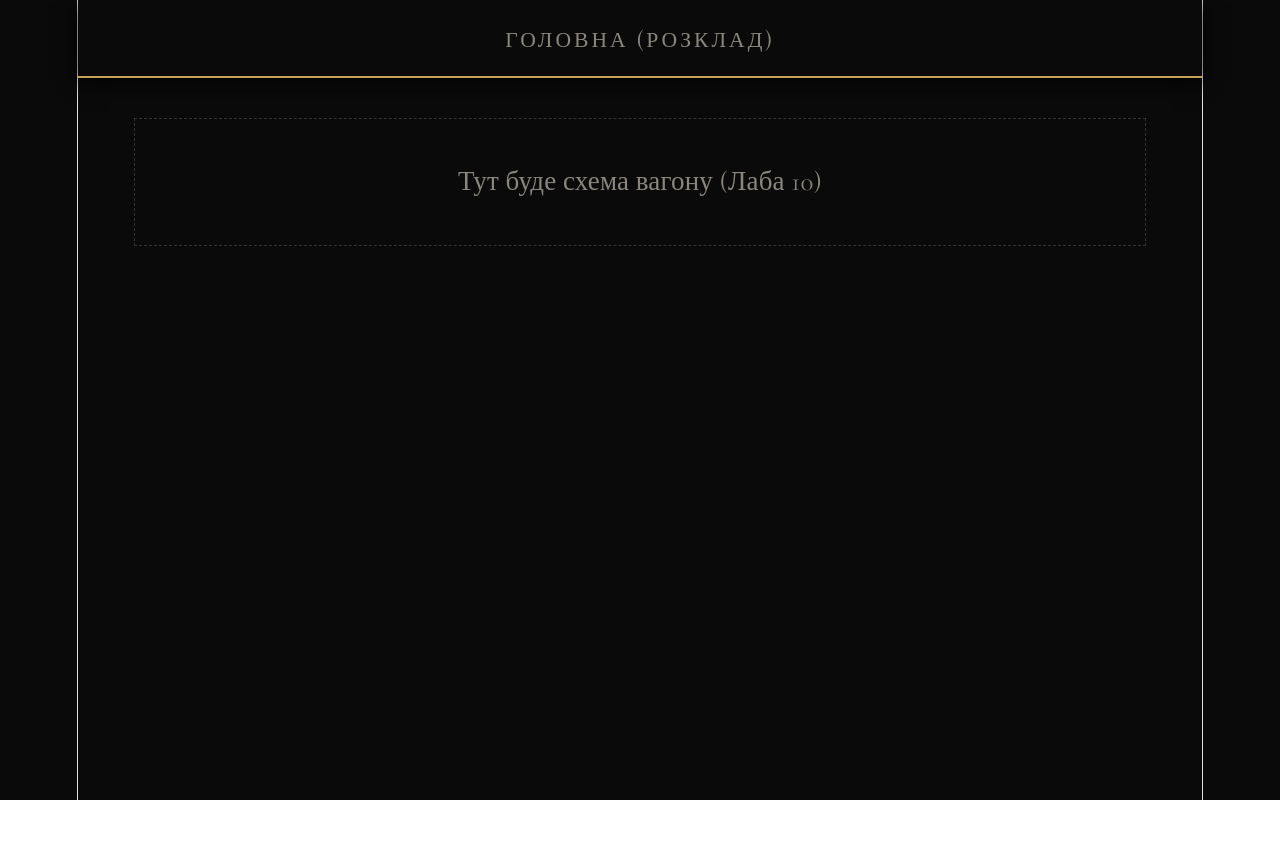
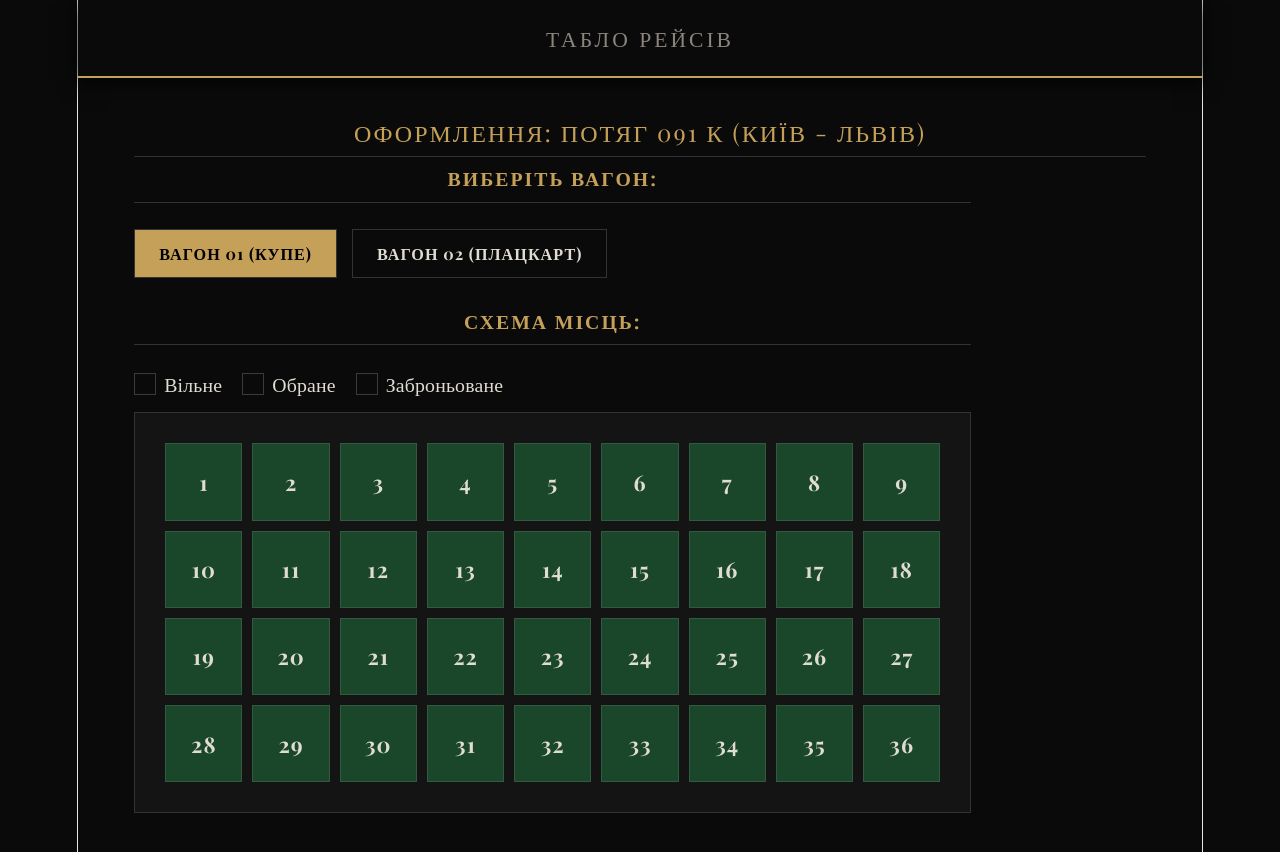
Before and after one commit to drack3232/WEB_RailwayStation-project, a React (Vite) app in the folder railway-app/: page /booking/101 in a window 1280 px wide. Before the commit the page ends 800 px from the top, so only its background shows below. Built offline with nearby package versions, Linux system fonts and the light colour scheme; a web font is replaced by a local one.

Commit message:
Lab-10:  was create BookingForm, SeatMap, WagonSelector and another file for Lab.

```diff
--- a/railway-app/src/App.jsx
+++ b/railway-app/src/App.jsx
@@ -1,18 +1,18 @@
-import { BrowserRouter as Router, Routes, Route } from 'react-router-dom';
+import { BrowserRouter as Router, Routes, Route, Link } from 'react-router-dom';
 import Home from './pages/Home';
+import Booking from './pages/Booking';
 import './App.css';
-const BookingPlaceholder = () => <div className="state-message">Тут буде схема вагону (Лаба 10)</div>;
 
 function App() {
     return (
         <Router>
-            <div className="top-nav">
-                <a href="/">Головна (Розклад)</a>
-            </div>
+            <nav className="top-nav">
+                <Link to="/">Табло рейсів</Link>
+            </nav>
             <div className="app-layout">
                 <Routes>
                     <Route path="/" element={<Home />} />
-                    <Route path="/booking/:trainId" element={<BookingPlaceholder />} />
+                    <Route path="/booking/:trainId" element={<Booking />} />
                 </Routes>
             </div>
         </Router>
--- /dev/null
+++ b/railway-app/src/components/BookingForm.jsx
@@ -0,0 +1,34 @@
+const BookingForm = ({ onSubmit, selectedSeatsCount }) => {
+    if (selectedSeatsCount === 0) return null;
+
+    const handleSubmit = (e) => {
+        e.preventDefault();
+        const formData = new FormData(e.target);
+        onSubmit({
+            name: formData.get('name'),
+            phone: formData.get('phone'),
+            email: formData.get('email')
+        });
+    };
+
+    return (
+        <form className="form-container" onSubmit={handleSubmit}>
+            <h4>Оформлення квитків (Обрано місць: {selectedSeatsCount})</h4>
+            <div className="form-group">
+                <label>ПІБ пасажира</label>
+                <input type="text" name="name" className="form-input" required />
+            </div>
+            <div className="form-group">
+                <label>Телефон</label>
+                <input type="tel" name="phone" className="form-input" required pattern="[0-9]{10,13}" placeholder="+380..." />
+            </div>
+            <div className="form-group">
+                <label>Email</label>
+                <input type="email" name="email" className="form-input" required />
+            </div>
+            <button type="submit" className="btn-primary" style={{ width: '100%' }}>Підтвердити бронювання</button>
+        </form>
+    );
+};
+
+export default BookingForm;
--- /dev/null
+++ b/railway-app/src/components/SeatMap.jsx
@@ -0,0 +1,37 @@
+const SeatMap = ({ totalSeats, bookedSeats, selectedSeats, onSeatToggle }) => {
+    const seats = Array.from({ length: totalSeats }, (_, i) => i + 1);
+
+    return (
+        <div className="seat-map-container">
+            <h4>Схема місць:</h4>
+            <div className="legend">
+                <span className="legend-item"><span className="seat-indicator free"></span> Вільне</span>
+                <span className="legend-item"><span className="seat-indicator selected"></span> Обране</span>
+                <span className="legend-item"><span className="seat-indicator booked"></span> Заброньоване</span>
+            </div>
+            <div className="seat-grid">
+                {seats.map(seat => {
+                    const isBooked = bookedSeats.includes(seat);
+                    const isSelected = selectedSeats.includes(seat);
+
+                    let seatClass = 'seat free';
+                    if (isBooked) seatClass = 'seat booked';
+                    else if (isSelected) seatClass = 'seat selected';
+
+                    return (
+                        <button
+                            key={seat}
+                            disabled={isBooked}
+                            className={seatClass}
+                            onClick={() => onSeatToggle(seat)}
+                        >
+                            {seat}
+                        </button>
+                    );
+                })}
+            </div>
+        </div>
+    );
+};
+
+export default SeatMap;
--- /dev/null
+++ b/railway-app/src/components/WagonSelector.jsx
@@ -0,0 +1,20 @@
+const WagonSelector = ({ wagons, selectedWagon, onSelect }) => {
+    return (
+        <div className="wagon-selector">
+            <h4>Виберіть вагон:</h4>
+            <div className="button-group">
+                {wagons.map(wagon => (
+                    <button
+                        key={wagon.id}
+                        className={`btn-secondary ${selectedWagon === wagon.id ? 'active' : ''}`}
+                        onClick={() => onSelect(wagon.id)}
+                    >
+                        Вагон {wagon.number} ({wagon.type})
+                    </button>
+                ))}
+            </div>
+        </div>
+    );
+};
+
+export default WagonSelector;
--- /dev/null
+++ b/railway-app/src/pages/Booking.jsx
@@ -0,0 +1,81 @@
+import { useState, useEffect } from 'react';
+import { useParams, useNavigate } from 'react-router-dom';
+import { trainsData } from '../data/trains';
+import { BookingService } from '../services/BookingService';
+import WagonSelector from '../components/WagonSelector';
+import SeatMap from '../components/SeatMap';
+import BookingForm from '../components/BookingForm';
+
+const mockWagons = [
+    { id: 'w1', number: '01', type: 'Купе', totalSeats: 36 },
+    { id: 'w2', number: '02', type: 'Плацкарт', totalSeats: 54 }
+];
+
+const Booking = () => {
+    const { trainId } = useParams();
+    const navigate = useNavigate();
+    const train = trainsData.find(t => t.id === trainId);
+
+    const [selectedWagon, setSelectedWagon] = useState(mockWagons[0].id);
+    const [selectedSeats, setSelectedSeats] = useState([]);
+    const [bookedSeats, setBookedSeats] = useState([]);
+
+    useEffect(() => {
+        const booked = BookingService.getBookedSeats(trainId, selectedWagon);
+        setBookedSeats(booked);
+        setSelectedSeats([]);
+    }, [trainId, selectedWagon]);
+
+    const handleSeatToggle = (seatNumber) => {
+        if (selectedSeats.includes(seatNumber)) {
+            setSelectedSeats(selectedSeats.filter(s => s !== seatNumber));
+        } else {
+            setSelectedSeats([...selectedSeats, seatNumber]);
+        }
+    };
+
+    const handleBookingSubmit = (passengerData) => {
+        BookingService.saveBooking({
+            trainId,
+            wagonId: selectedWagon,
+            seats: selectedSeats,
+            passenger: passengerData
+        });
+        alert(`Успішно! Квитки на потяг ${train.trainNumber} заброньовано.`);
+        navigate('/');
+    };
+
+    if (!train) return <div className="state-message">Рейс не знайдено</div>;
+
+    const currentWagonInfo = mockWagons.find(w => w.id === selectedWagon);
+
+    return (
+        <div className="page-container">
+            <h2>Оформлення: Потяг {train.trainNumber} ({train.route})</h2>
+
+            <div className="booking-layout">
+                <div className="booking-main">
+                    <WagonSelector
+                        wagons={mockWagons}
+                        selectedWagon={selectedWagon}
+                        onSelect={setSelectedWagon}
+                    />
+                    <SeatMap
+                        totalSeats={currentWagonInfo.totalSeats}
+                        bookedSeats={bookedSeats}
+                        selectedSeats={selectedSeats}
+                        onSeatToggle={handleSeatToggle}
+                    />
+                </div>
+                <div className="booking-sidebar">
+                    <BookingForm
+                        selectedSeatsCount={selectedSeats.length}
+                        onSubmit={handleBookingSubmit}
+                    />
+                </div>
+            </div>
+        </div>
+    );
+};
+
+export default Booking;
--- /dev/null
+++ b/railway-app/src/services/BookingService.js
@@ -0,0 +1,13 @@
+export const BookingService = {
+    saveBooking: (bookingData) => {
+        const bookings = JSON.parse(localStorage.getItem('railway_bookings')) || [];
+        bookings.push({ ...bookingData, id: Date.now() });
+        localStorage.setItem('railway_bookings', JSON.stringify(bookings));
+    },
+    getBookedSeats: (trainId, wagonId) => {
+        const bookings = JSON.parse(localStorage.getItem('railway_bookings')) || [];
+        return bookings
+            .filter(b => b.trainId === String(trainId) && b.wagonId === String(wagonId))
+            .flatMap(b => b.seats);
+    }
+};
```
